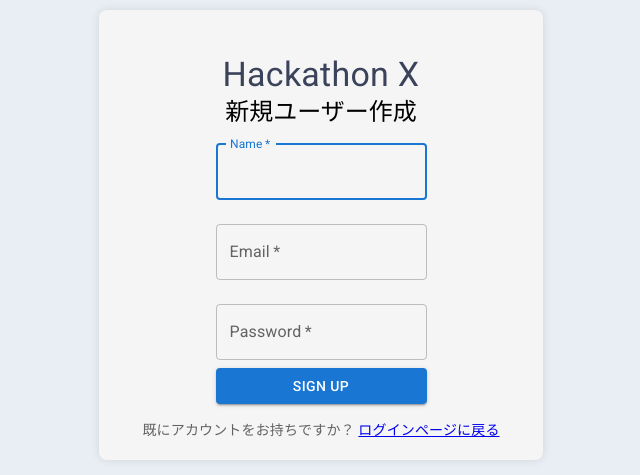
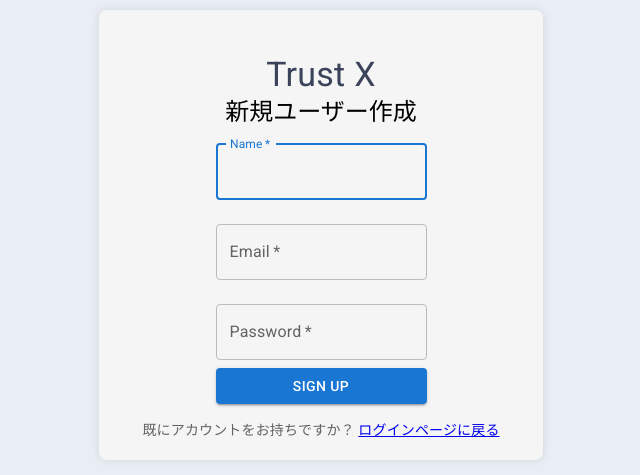
Before and after one commit to IrieAkari/hackathon_fe, a React (Create React App) app in the folder my-app/: page /signup in a window 1280 px wide. Shown: the part 175-650 px from the top of the page, without its empty margins (319-959 px from the left). Built offline with nearby package versions, Linux system fonts and the light colour scheme.

Commit message:
add product

```diff
--- a/my-app/src/components/LoginForm.tsx
+++ b/my-app/src/components/LoginForm.tsx
@@ -47,7 +47,7 @@ const LoginForm: React.FC = () => {
                 }}
             >
                 <Typography component="h1" variant="h4" className="login-title">
-                    Hackathon X
+                    Trust X
                 </Typography>
                 <Box
                     component="form"
--- a/my-app/src/components/Sidebar/Sidebar.tsx
+++ b/my-app/src/components/Sidebar/Sidebar.tsx
@@ -32,7 +32,7 @@ const Sidebar: React.FC = () => {
         <Box className="sidebar">
             <Toolbar className="sidebar-toolbar">
                 <Typography variant="h6" noWrap>
-                    Hackathon X
+                    Trust X
                 </Typography>
             </Toolbar>
             <List className="sidebar-list">
--- a/my-app/src/components/SignUpForm.tsx
+++ b/my-app/src/components/SignUpForm.tsx
@@ -62,7 +62,7 @@ const SignUpForm: React.FC = () => {
                 }}
             >
                 <Typography component="h1" variant="h4" className="login-title">
-                    Hackathon X
+                    Trust X
                 </Typography>
                 <Box
                     component="form"
```
